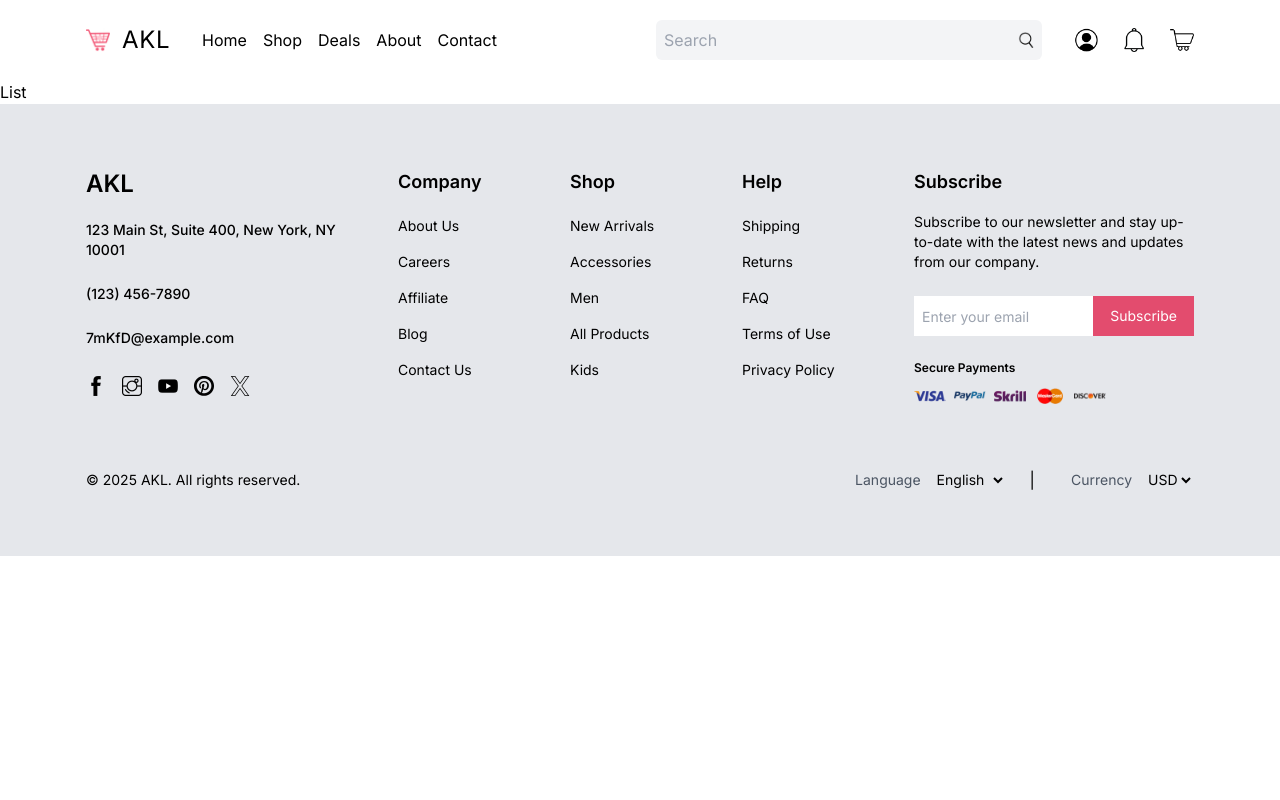
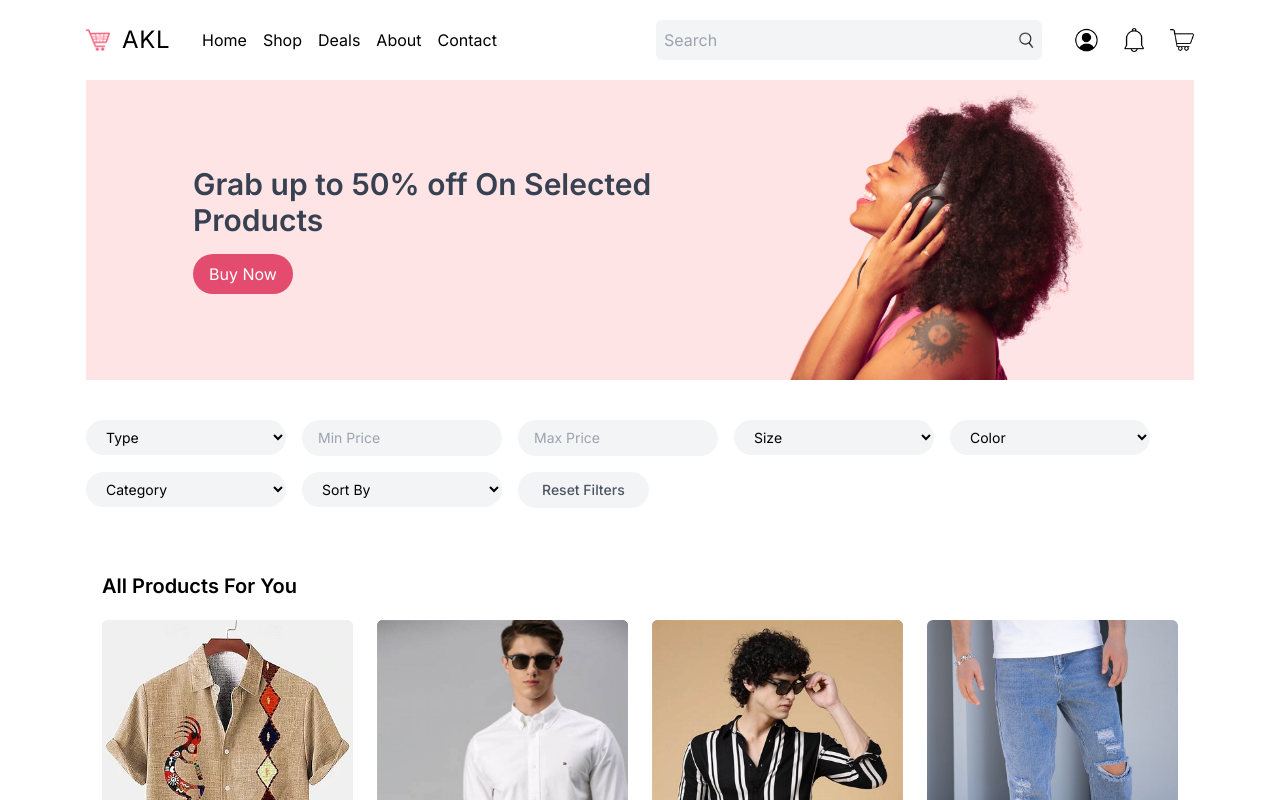
Before and after one commit to ahmedalifarajallah/Ecommerce__Next.js, a Next.js app: page /list in a window 1280 px wide. Shown: the top 800 px of the page. Built offline with nearby package versions, Linux system fonts and the light colour scheme.

Commit message:
create the products list page

```diff
--- a/src/app/list/page.tsx
+++ b/src/app/list/page.tsx
@@ -1,9 +1,17 @@
-import React from 'react'
+import Banner from "@/components/Banner";
+import ProductsFilter from "@/components/Products/ProductsFilter";
+import ProductsSection from "@/components/Products/ProductsSection";
+import { productsData } from "@/data/products";
+import React from "react";
 
 const List = () => {
   return (
-    <div>List</div>
-  )
-}
+    <div className="container">
+      <Banner />
+      <ProductsFilter />
+      <ProductsSection title="All Products For You" products={productsData} />
+    </div>
+  );
+};
 
-export default List
+export default List;
--- /dev/null
+++ b/src/components/Banner.tsx
@@ -0,0 +1,27 @@
+import Image from "next/image";
+
+const Banner = () => {
+  return (
+    <section className="section-banner flex justify-center items-center gap-10 bg-rose-100">
+      <div className="banner-text w-1/2">
+        <h1 className="text-3xl font-semibold text-gray-700">
+          Grab up to 50% off On Selected Products
+        </h1>
+        <button className="btn btn-primary bg-primary text-white py-2 px-4 rounded-3xl mt-4">
+          Buy Now
+        </button>
+      </div>
+      <div className="banner-img">
+        <Image
+          src="/woman.png"
+          alt="Woman Image"
+          objectFit="cover"
+          width={300}
+          height={300}
+        />
+      </div>
+    </section>
+  );
+};
+
+export default Banner;
--- /dev/null
+++ b/src/components/FilterInput.tsx
@@ -0,0 +1,30 @@
+const FilterInput = ({
+  id,
+  name,
+  placeholder,
+  type = "number",
+  onChange,
+}: {
+  id: string;
+  name: string;
+  placeholder: string;
+  type?: string;
+  onChange?: (e: React.ChangeEvent<HTMLInputElement>) => void;
+}) => (
+  <div className="flex flex-col gap-1 w-full sm:w-[200px]">
+    <label htmlFor={id} className="sr-only">
+      {placeholder}
+    </label>
+    <input
+      type={type}
+      id={id}
+      name={name}
+      placeholder={placeholder}
+      min="0"
+      className="w-full bg-gray-100 px-4 py-2 rounded-full text-sm outline-none transition-all focus:ring-2 focus:ring-primary-500 hover:bg-gray-50"
+      onChange={onChange}
+    />
+  </div>
+);
+
+export default FilterInput;
--- /dev/null
+++ b/src/components/FilterSelect.tsx
@@ -0,0 +1,39 @@
+const FilterSelect = ({
+  id,
+  name,
+  options,
+  label,
+  defaultValue = "",
+  onChange,
+}: {
+  id: string;
+  name: string;
+  options: { value: string; label: string }[];
+  label: string;
+  defaultValue?: string;
+  onChange?: (e: React.ChangeEvent<HTMLSelectElement>) => void;
+}) => (
+  <div className="flex flex-col gap-1 w-full sm:w-[200px]">
+    <label htmlFor={id} className="sr-only">
+      {label}
+    </label>
+    <select
+      id={id}
+      name={name}
+      defaultValue={defaultValue}
+      className="w-full bg-gray-100 px-4 py-2 rounded-full text-sm outline-none transition-all focus:ring-2 focus:ring-primary-500 hover:bg-gray-50"
+      onChange={onChange}
+    >
+      <option value="" disabled>
+        {label}
+      </option>
+      {options.map((option) => (
+        <option key={option.value} value={option.value}>
+          {option.label}
+        </option>
+      ))}
+    </select>
+  </div>
+);
+
+export default FilterSelect;
--- /dev/null
+++ b/src/components/Products/ProductsFilter.tsx
@@ -0,0 +1,141 @@
+"use client";
+import { useState } from "react";
+import FilterInput from "../FilterInput";
+import FilterSelect from "../FilterSelect";
+
+// Filter options config
+const filterConfig = {
+  types: [
+    { value: "type1", label: "Type 1" },
+    { value: "type2", label: "Type 2" },
+    { value: "type3", label: "Type 3" },
+  ],
+  sizes: [
+    { value: "s", label: "Small" },
+    { value: "md", label: "Medium" },
+    { value: "lg", label: "Large" },
+    { value: "xl", label: "X-Large" },
+    { value: "2xl", label: "2X-Large" },
+  ],
+  colors: [
+    { value: "red", label: "Red" },
+    { value: "green", label: "Green" },
+    { value: "blue", label: "Blue" },
+  ],
+  categories: [
+    { value: "category1", label: "Category 1" },
+    { value: "category2", label: "Category 2" },
+    { value: "category3", label: "Category 3" },
+  ],
+  sortOptions: [
+    { value: "low", label: "Low to High (price)" },
+    { value: "high", label: "High to Low (price)" },
+  ],
+};
+
+const ProductsFilter = () => {
+  const [filters, setFilters] = useState({
+    type: "",
+    minPrice: "",
+    maxPrice: "",
+    size: "",
+    color: "",
+    category: "",
+    sort: "",
+  });
+
+  const handleFilterChange = (
+    e: React.ChangeEvent<HTMLSelectElement | HTMLInputElement>
+  ) => {
+    const { name, value } = e.target;
+    setFilters((prev) => ({ ...prev, [name]: value }));
+  };
+
+  const handleReset = () => {
+    setFilters({
+      type: "",
+      minPrice: "",
+      maxPrice: "",
+      size: "",
+      color: "",
+      category: "",
+      sort: "",
+    });
+  };
+
+  return (
+    <div className="my-10 flex flex-wrap gap-4">
+      {/* Type Filter */}
+      <FilterSelect
+        id="product_type"
+        name="product_type"
+        label="Type"
+        options={filterConfig.types}
+        onChange={handleFilterChange}
+      />
+
+      {/* Price Range */}
+      <div className="flex gap-4 w-full sm:w-auto">
+        <FilterInput
+          id="min-price"
+          name="min-price"
+          placeholder="Min Price"
+          onChange={handleFilterChange}
+        />
+        <FilterInput
+          id="max-price"
+          name="max-price"
+          placeholder="Max Price"
+          onChange={handleFilterChange}
+        />
+      </div>
+
+      {/* Size Filter */}
+      <FilterSelect
+        id="product_size"
+        name="product_size"
+        label="Size"
+        options={filterConfig.sizes}
+        onChange={handleFilterChange}
+      />
+
+      {/* Color Filter */}
+      <FilterSelect
+        id="product_color"
+        name="product_color"
+        label="Color"
+        options={filterConfig.colors}
+        onChange={handleFilterChange}
+      />
+
+      {/* Category Filter */}
+      <FilterSelect
+        id="product_category"
+        name="product_category"
+        label="Category"
+        options={filterConfig.categories}
+        onChange={handleFilterChange}
+      />
+
+      {/* Sort Filter */}
+      <FilterSelect
+        id="product_sort"
+        name="product_sort"
+        label="Sort By"
+        options={filterConfig.sortOptions}
+        onChange={handleFilterChange}
+      />
+
+      {/* Reset Button */}
+      <button
+        type="button"
+        className="w-full sm:w-auto px-6 py-2 text-sm font-medium text-gray-600 bg-gray-100 rounded-full hover:bg-gray-200 transition-colors"
+        onClick={handleReset}
+      >
+        Reset Filters
+      </button>
+    </div>
+  );
+};
+
+export default ProductsFilter;
--- a/tailwind.config.ts
+++ b/tailwind.config.ts
@@ -23,7 +23,7 @@ const config: Config = {
 
     extend: {
       colors: {
-        primary: "rgb(227 76 110)", // Replace with your actual hex code
+        primary: "rgb(227 76 110)",
       },
       backgroundImage: {
         "gradient-radial": "radial-gradient(var(--tw-gradient-stops))",
```
